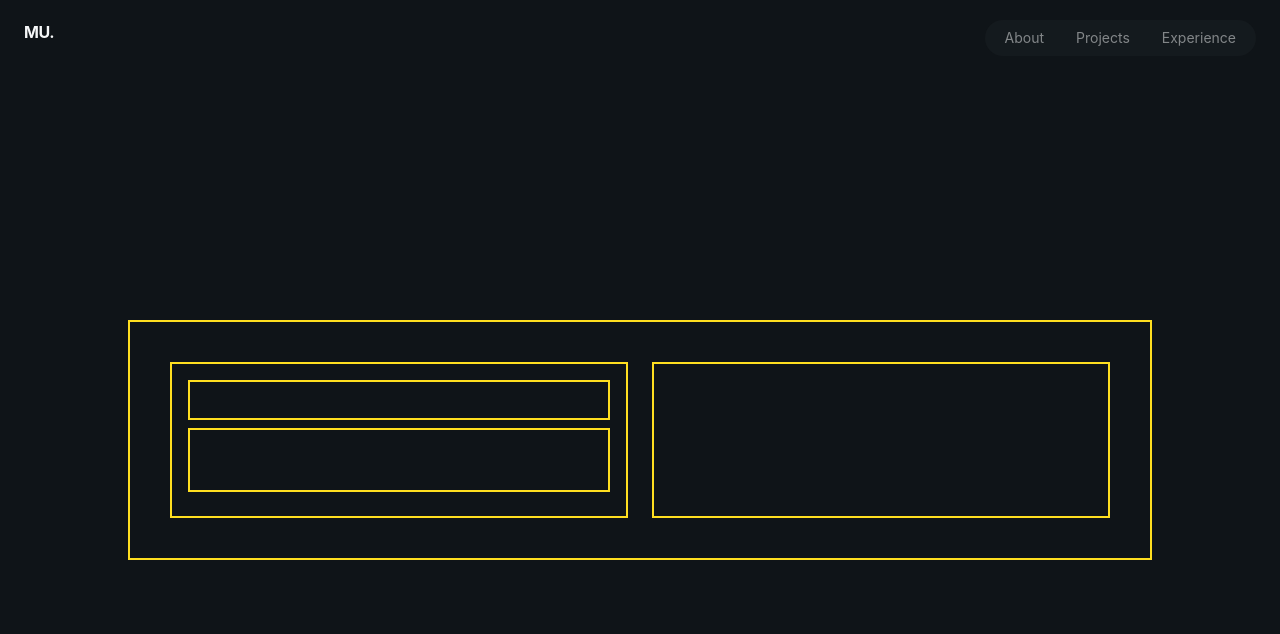
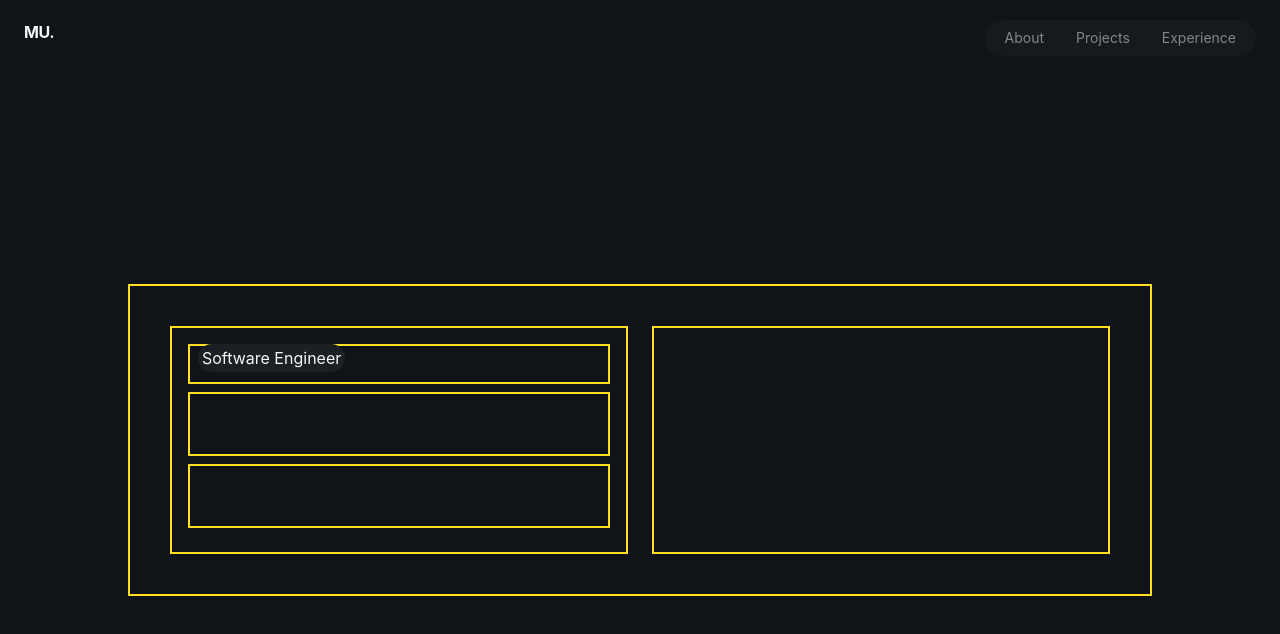
Before and after one commit to Ullahm7/Personal-Website, a React (Vite) app: page / in a window 1280 px wide. Shown: the top 634 px of the page. Built offline with nearby package versions, Linux system fonts and the light colour scheme.

Commit message:
adding title

```diff
--- a/src/sections/Hero.jsx
+++ b/src/sections/Hero.jsx
@@ -5,14 +5,14 @@ export const Hero = () => {
             <div class ="p-4 border-2 border-yellow-300 items-center">
                 {/*Title*/}
                 <div class="border-2 border-yellow-300 h-10 mb-2 px-2">
-
+                    <span class ="w-2 h-2 bg-shadeone rounded-full p-1">Software Engineer</span>
                 </div>
                 {/*Name*/}
                 <div class="border-2 border-yellow-300 h-16 mb-2 px-2 text-2xl font-bold">
 
                 </div>
                 {/*Description*/}
-                <div>
+                <div class ="border-2 border-yellow-300 h-16 mb-2">
 
                 </div>
                 {/*Download CV*/}
@@ -25,7 +25,7 @@ export const Hero = () => {
                 </div>
             </div>
             {/*right column*/}
-            <div class="border-2 border-yellow-300 p-8 flex justify-center border-2 border-teal-400">
+            <div class="border-2 border-yellow-300 p-8 flex justify-center">
 
             </div>
         </div>
```
